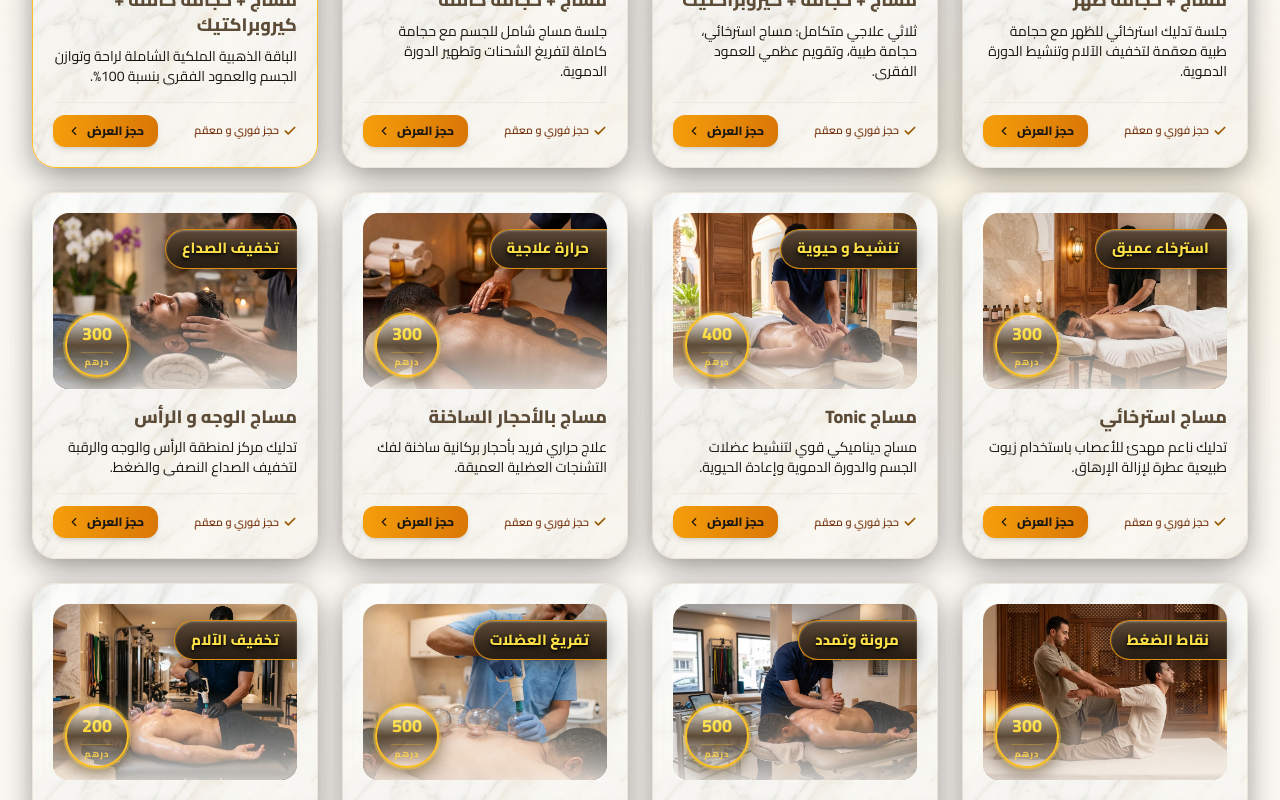
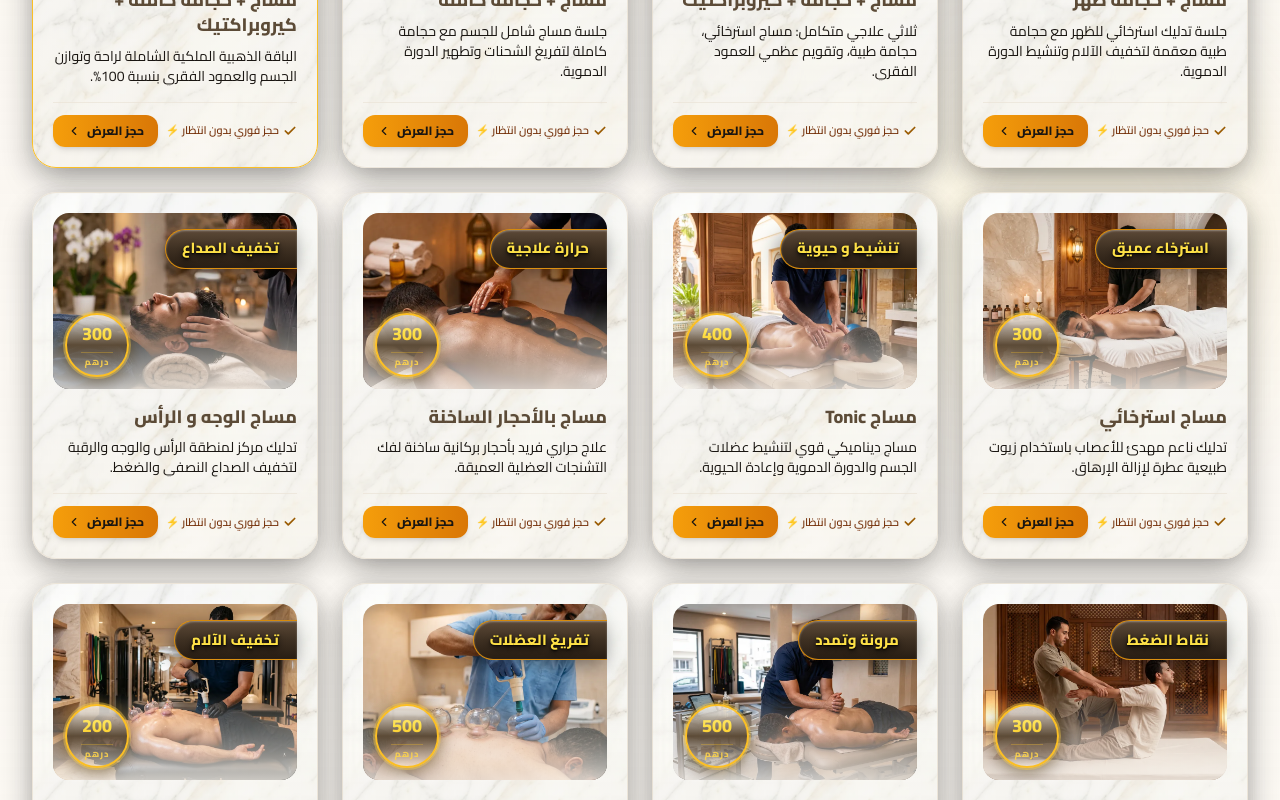
Before and after one commit to Bouzaabit-Oussama/ssadik-therapie, a React (Vite) app: page / in a window 1280 px wide. Shown: the part 2400-3200 px from the top of the page. Built offline with nearby package versions, Linux system fonts and the light colour scheme; no server answers.

Commit message:
v2.7.7: Update PricingCatalog card trust badge text to 'حجز فوري بدون انتظار ⚡'

```diff
--- a/src/components/PricingCatalog.jsx
+++ b/src/components/PricingCatalog.jsx
@@ -520,7 +520,7 @@ export default function PricingCatalog({ t, onOpenModal }) {
                 <div className="pt-3 border-t border-sand-200/60 flex items-center justify-between mt-auto">
                   <div className="flex items-center gap-1 text-[11px] text-medical-700 font-semibold">
                     <Check className="w-3.5 h-3.5 text-medical-600 stroke-[3]" />
-                    <span>{isAr ? 'حجز فوري و معقم' : 'RDV Stérile'}</span>
+                    <span>{isAr ? 'حجز فوري بدون انتظار ⚡' : 'RDV Rapide Sans Attente ⚡'}</span>
                   </div>
 
                   <button
--- a/src/version.js
+++ b/src/version.js
@@ -1,2 +1,2 @@
-export const APP_VERSION = "v2.7.6";
+export const APP_VERSION = "v2.7.7";
 export const BUILD_DATE = new Date().toISOString().split('T')[0];
```
